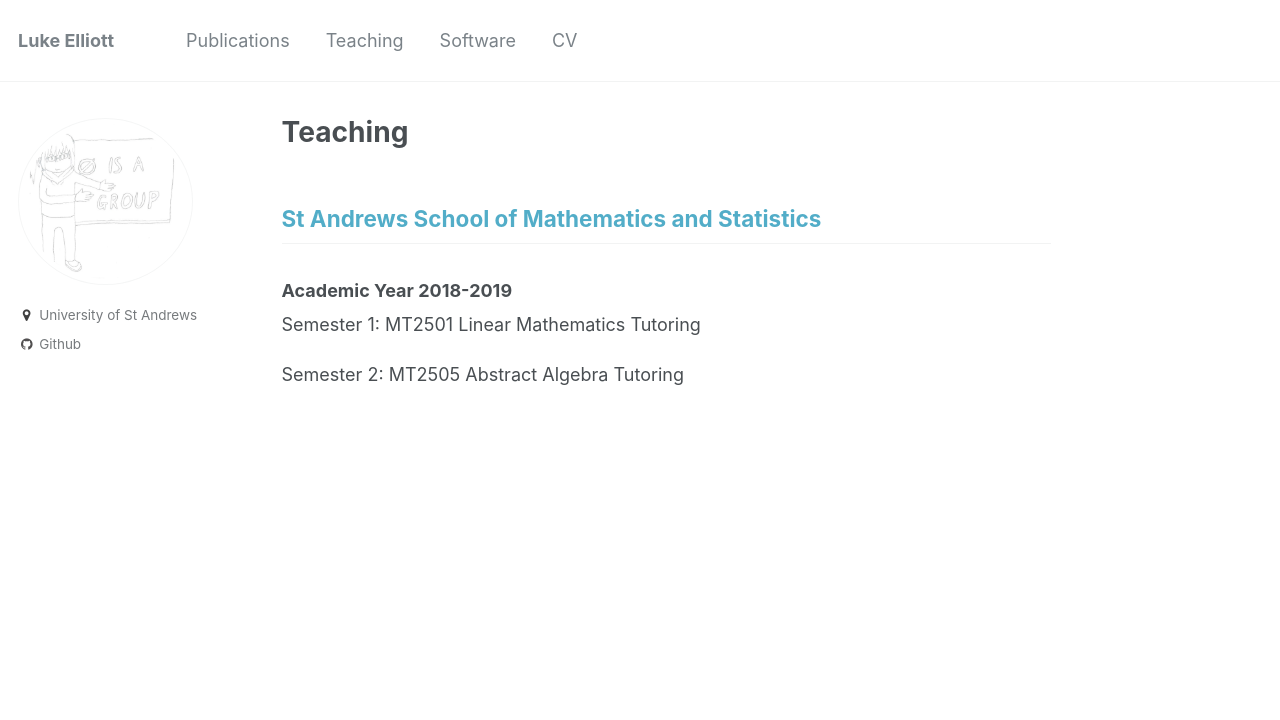
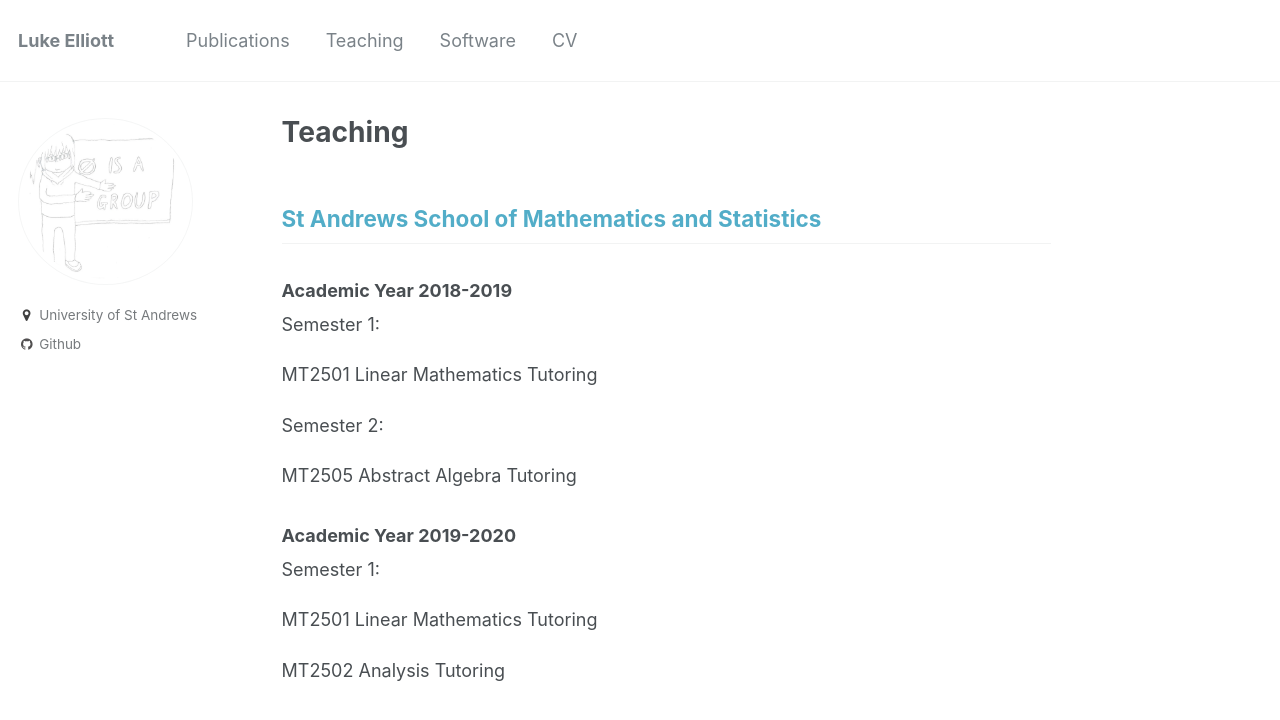
Before and after one commit to le27/L-Elliott, a Jekyll site: the page built from _pages/teaching.md, in a window 1280 px wide. Shown: the top 720 px of the page. Built offline with Jekyll 4.4.1, drawn with Linux system fonts in a browser that asks for light colours.

Commit message:
info update

```diff
--- a/_pages/teaching.md
+++ b/_pages/teaching.md
@@ -8,6 +8,17 @@ author_profile: true
 ## [St Andrews School of Mathematics and Statistics](https://www.st-andrews.ac.uk/maths/)
 
 ### Academic Year 2018-2019
-Semester 1: MT2501 Linear Mathematics Tutoring
+Semester 1:
 
-Semester 2: MT2505 Abstract Algebra Tutoring
+MT2501 Linear Mathematics Tutoring
+
+Semester 2:
+
+MT2505 Abstract Algebra Tutoring
+
+### Academic Year 2019-2020
+Semester 1:
+
+MT2501 Linear Mathematics Tutoring
+
+MT2502 Analysis Tutoring
```
Also changed, not shown: _pages/publications.md (+9 -1 lines), _pages/software.md (+6 -2 lines), 2 other files.
